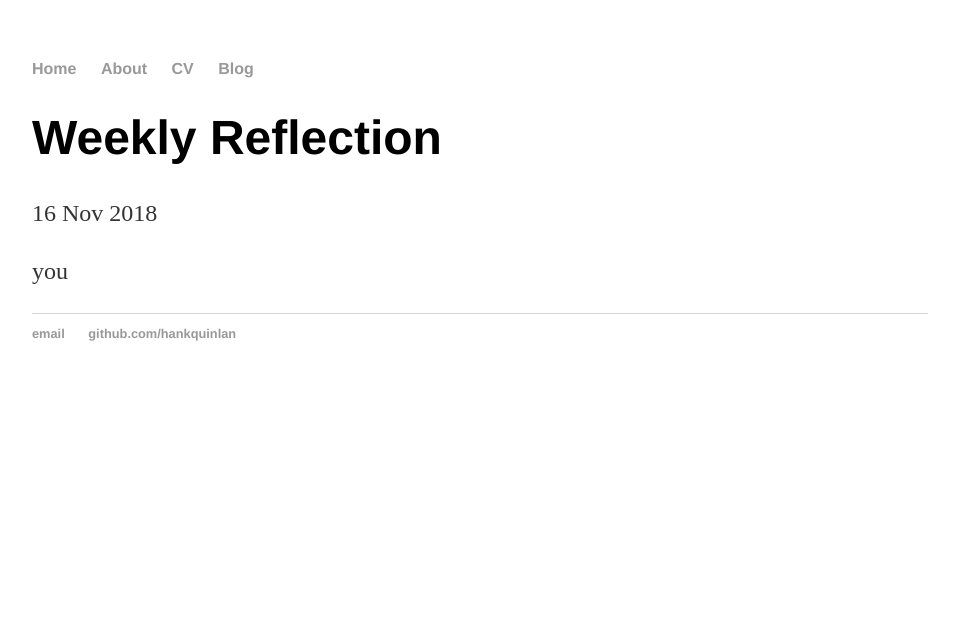
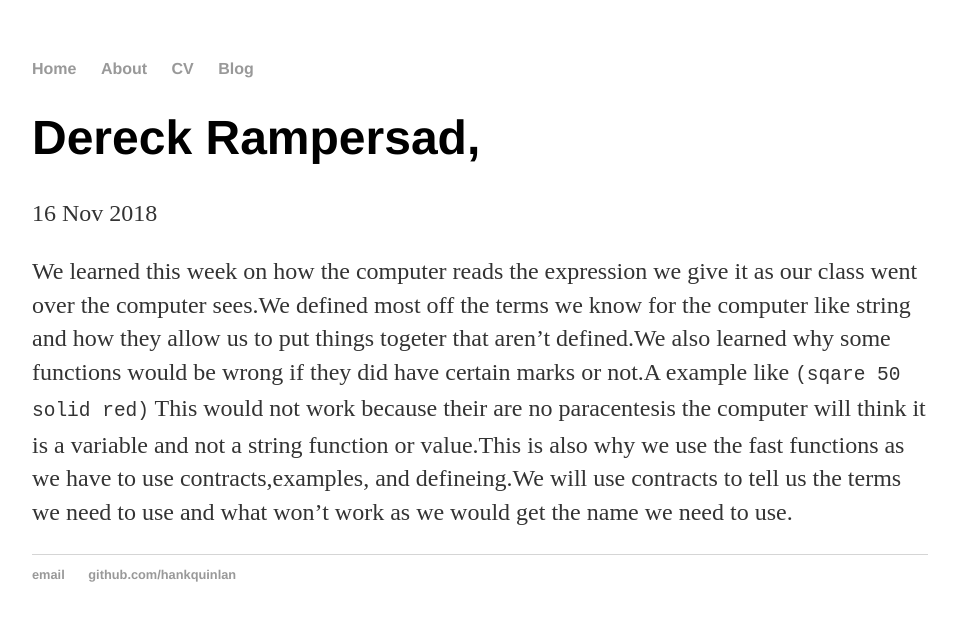
Before and after one commit to dereckr0653/dereckr0653.github.io, a Jekyll site: the page built from _posts/2018-11-16-weekly-reflection.md, in a window 1280 px wide. Shown: the top 621 px of the page, without its empty margins (160-1117 px from the left). Built offline with Jekyll 4.4.1, drawn with Linux system fonts in a browser that asks for light colours; our own code applies the rules of GitHub Pages for plain Markdown files.

Commit message:
Update 2018-11-16-weekly-reflection.md

````diff
--- a/_posts/2018-11-16-weekly-reflection.md
+++ b/_posts/2018-11-16-weekly-reflection.md
@@ -1 +1,8 @@
-you
+---
+layout: post
+title: "Dereck Rampersad,"
+date: 2018-11-16
+---
+We learned this week on how the computer reads the expression we give it as our class went over the computer sees.We defined most off the terms we know for the computer like string and how they allow us to put things togeter that aren't defined.We also learned why some functions would be wrong if they did have certain marks or not.A example like
+```(sqare 50 solid red)```
+This would not work because their are no paracentesis the computer will think it is a variable and not a string function or value.This is also why we use the fast functions as we have to use contracts,examples, and defineing.We will use contracts to tell us the terms we need to use and what won't work as we would get the name we need to use.
````
